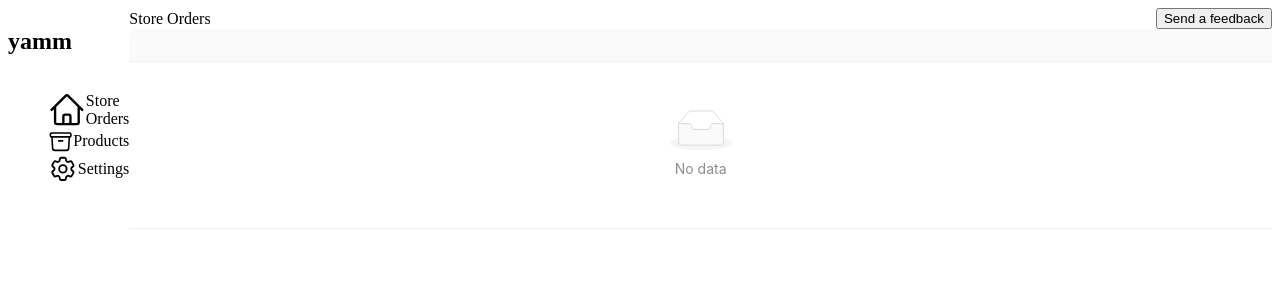
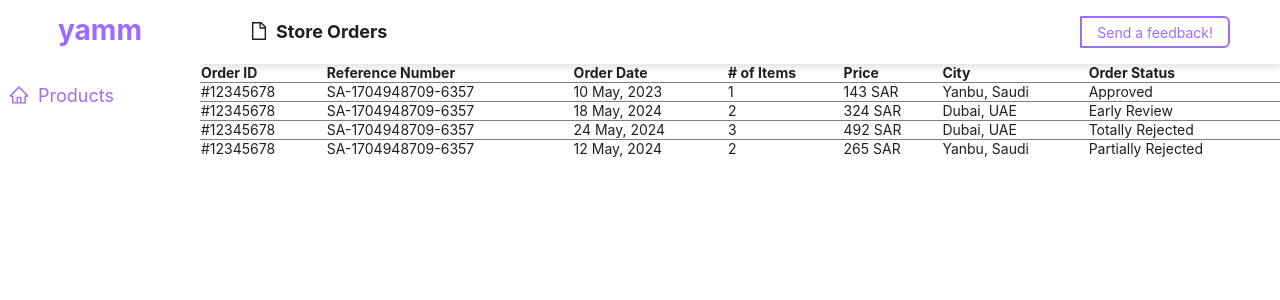
Before and after one commit to shahdamerr/yamm-dashboard, a React (Vite) app: page / in a window 1280 px wide. Shown: the top 300 px of the page. Built offline with nearby package versions, Linux system fonts and the light colour scheme.

Commit message:
add sidebar and navbar as well as layout

```diff
--- a/package.json
+++ b/package.json
@@ -7,9 +7,11 @@
     "dev": "vite",
     "build": "tsc -b && vite build",
     "lint": "eslint .",
-    "preview": "vite preview"
+    "preview": "vite preview",
+    "server": "json-server --watch db.json --port 5000"
   },
   "dependencies": {
+    "@ant-design/icons": "^5.6.1",
     "@heroicons/react": "^2.2.0",
     "@mui/material": "^6.4.4",
     "@radix-ui/react-switch": "^1.1.3",
--- a/src/App.tsx
+++ b/src/App.tsx
@@ -1,16 +1,11 @@
 import { createBrowserRouter, RouterProvider } from "react-router-dom";
 import DashBoard from "./pages/DashBoard";
-import { Table } from "antd";
 
 export default function App() {
   const router = createBrowserRouter([
     {
       path: "/",
-      element: (
-        <DashBoard>
-          <Table />
-        </DashBoard>
-      ),
+      element: <DashBoard />,
     },
   ]);
 
--- a/src/components/NavBar.tsx
+++ b/src/components/NavBar.tsx
@@ -1,14 +1,30 @@
-const Navbar = () => {
+import { Button } from "antd/es/radio";
+import { FileOutlined } from "@ant-design/icons";
+
+export default function NavBar() {
   return (
-    <div className="bg-white px-6 py-4 flex justify-between items-center">
-      <div className="text-lg font-semibold">Store Orders</div>
-      <div>
-        <button className="bg-purple-500 text-white px-4 py-2 rounded-md">
-          Send a feedback
-        </button>
-      </div>
+    <div
+      style={{
+        backgroundColor: "white",
+        display: "flex",
+        justifyContent: "space-between",
+        alignItems: "center",
+      }}
+    >
+      <span style={{ fontSize: "18px", fontWeight: "bold" }}>
+        <FileOutlined style={{ marginRight: "8px" }} />
+        Store Orders
+      </span>
+      <Button
+        style={{
+          backgroundColor: "transparent",
+          color: "#9D6CFF",
+          border: "2px solid #9D6CFF",
+          cursor: "pointer",
+        }}
+      >
+        Send a feedback!
+      </Button>
     </div>
   );
-};
-
-export default Navbar;
+}
--- a/src/components/SideBar.tsx
+++ b/src/components/SideBar.tsx
@@ -1,31 +1,34 @@
-import {
-  HomeIcon,
-  ArchiveBoxIcon,
-  Cog6ToothIcon,
-} from "@heroicons/react/24/outline";
+import { HomeOutlined } from "@ant-design/icons";
 
-const Sidebar = () => {
+export default function SideBar() {
   return (
-    <aside className="w-64 bg-white shadow-md h-full flex flex-col p-4">
-      <h2 className="text-l font-bold text-purple-600 mb-6">yamm</h2>
-      <nav>
-        <ul className="space-y-4">
-          <li className="flex items-center space-x-2 text-gray-600 hover:text-purple-600">
-            <HomeIcon className="w-5 h-5" />
-            <span>Store Orders</span>
-          </li>
-          <li className="flex items-center space-x-2 text-gray-600 hover:text-purple-600">
-            <ArchiveBoxIcon className="w-5 h-5" />
-            <span>Products</span>
-          </li>
-          <li className="flex items-center space-x-2 text-gray-600 hover:text-purple-600">
-            <Cog6ToothIcon className="w-5 h-5" />
-            <span>Settings</span>
-          </li>
-        </ul>
-      </nav>
-    </aside>
+    <div
+      className="h-screen w-64 bg-gradient-to-r from-purple-400 via-purple-500 to-purple-600 text-white p-4"
+      // style={{ boxShadow: "2px 0 0px rgba(0, 0, 0, 0.1)" }}
+    >
+      <div
+        style={{
+          fontSize: "28px",
+          fontWeight: "bold",
+          color: "#9D6CFF",
+          textAlign: "center",
+          marginBottom: "40px",
+          marginTop: "14px",
+        }}
+      >
+        yamm
+      </div>
+      <span
+        style={{
+          fontSize: "18px",
+          color: "#9D6CFF",
+          textAlign: "center",
+          margin: "10px",
+        }}
+      >
+        <HomeOutlined style={{ marginRight: "10px" }} />
+        Products
+      </span>
+    </div>
   );
-};
-
-export default Sidebar;
+}
--- a/src/index.css
+++ b/src/index.css
@@ -1,75 +1,11 @@
-/* :root {
-  font-family: Inter, system-ui, Avenir, Helvetica, Arial, sans-serif;
-  line-height: 1.5;
-  font-weight: 400;
-
-  color-scheme: light dark;
-  color: rgba(255, 255, 255, 0.87);
-  background-color: #242424;
-
-  font-synthesis: none;
-  text-rendering: optimizeLegibility;
-  -webkit-font-smoothing: antialiased;
-  -moz-osx-font-smoothing: grayscale;
-}
-
-a {
-  font-weight: 500;
-  color: #646cff;
-  text-decoration: inherit;
-}
-a:hover {
-  color: #535bf2;
-}
-
-body {
-  margin: 0;
-  display: flex;
-  place-items: center;
-  min-width: 320px;
-  min-height: 100vh;
-}
-
-h1 {
-  font-size: 3.2em;
-  line-height: 1.1;
-}
-
-button {
-  border-radius: 8px;
-  border: 1px solid transparent;
-  padding: 0.6em 1.2em;
-  font-size: 1em;
-  font-weight: 500;
-  font-family: inherit;
-  background-color: #1a1a1a;
-  cursor: pointer;
-  transition: border-color 0.25s;
-}
-button:hover {
-  border-color: #646cff;
-}
-button:focus,
-button:focus-visible {
-  outline: 4px auto -webkit-focus-ring-color;
-}
-
-@media (prefers-color-scheme: light) {
-  :root {
-    color: #213547;
-    background-color: #ffffff;
-  }
-  a:hover {
-    color: #747bff;
-  }
-  button {
-    background-color: #f9f9f9;
-  }
-} */
-
 @import url("https://fonts.googleapis.com/css2?family=Poppins:wght@300;400;500;600;700&display=swap");
 @import url("https://fonts.googleapis.com/css2?family=Fira+Mono:wght@400;500;700&family=Inter:ital,opsz,wght@0,14..32,100..900;1,14..32,100..900&family=Ruda:wght@400..900&display=swap");
+@import "antd/dist/reset.css";
 
 @tailwind base;
 @tailwind components;
 @tailwind utilities;
+
+:root {
+  --scalar-background-1: transparent;
+}
--- a/src/pages/DashBoard.tsx
+++ b/src/pages/DashBoard.tsx
@@ -1,14 +1,37 @@
+import { Layout } from "antd";
+import { Content, Header } from "antd/es/layout/layout";
+import Sider from "antd/es/layout/Sider";
 import Navbar from "../components/NavBar";
-import Sidebar from "../components/SideBar";
+import SideBar from "../components/SideBar";
+import Table from "../components/Table";
 
-export default function Dashboard({ children }: { children: React.ReactNode }) {
+export default function Dashboard() {
   return (
-    <div className="flex h-screen bg-gray-100">
-      <Sidebar />
-      <div className="flex-1 flex flex-col">
-        <Navbar />
-        <main className="p-6">{children}</main>
-      </div>
-    </div>
+    <Layout>
+      <Sider
+        style={{
+          backgroundColor: "white",
+        }}
+      >
+        <SideBar />
+      </Sider>
+      <Layout
+        style={{
+          backgroundColor: "white",
+        }}
+      >
+        <Header
+          style={{
+            background: "white",
+            boxShadow: "0 4px 6px rgba(0, 0, 0, 0.1)",
+          }}
+        >
+          <Navbar />
+        </Header>
+        <Content>
+          <Table />
+        </Content>
+      </Layout>
+    </Layout>
   );
 }
--- a/src/store/apis/Orders/index.tsx
+++ b/src/store/apis/Orders/index.tsx
@@ -1,4 +1,4 @@
-import baseApi from "../baseApi";
+import baseApi from "../baseApi/baseApi";
 
 interface Order {
   id: string;
--- a/src/store/index.ts
+++ b/src/store/index.ts
@@ -1,5 +1,5 @@
 import { configureStore } from "@reduxjs/toolkit";
-import baseApi from "./apis/baseApi";
+import baseApi from "./apis/baseApi/baseApi";
 
 export const store = configureStore({
   reducer: {
--- a/tailwind.config.ts
+++ b/tailwind.config.ts
@@ -2,7 +2,6 @@ import { Config } from "tailwindcss";
 import theme from "tailwindcss/defaultTheme";
 
 const config = {
-  darkMode: "class",
   important: true,
   content: ["./index.html", "./src/**/*.{js,ts,jsx,tsx}"],
   theme: {
@@ -12,19 +11,7 @@ const config = {
     },
     extend: {
       colors: {
-        "hbr-primary": "#0071CE",
-        primary: "#2A7DE1",
-        "primary-hover": "rgba(0, 113, 206, 1)",
-        "primary-transparent": "rgba(42, 125, 225, 0.082)",
-        danger: "#ff4d4f",
-        dark: "#283641",
-        light: "#747474",
-        breadcrumbs: "#283641",
-        "shadow-transparent": "rgba(42, 125, 225, 0.02)",
-        "primary-dark": "#002F87",
-        white: "#ffffff",
-        currentColor: "currentColor",
-        cmsBg: "#F5F5FA",
+        primary: "#9D6CFF",
       },
       boxShadow: {},
       height: {
```
Also changed, not shown: src/store/apis/baseApi/baseApi.ts (renamed from src/store/apis/baseApi.ts), 1 other file (tests, documents, lock files or other folders).
